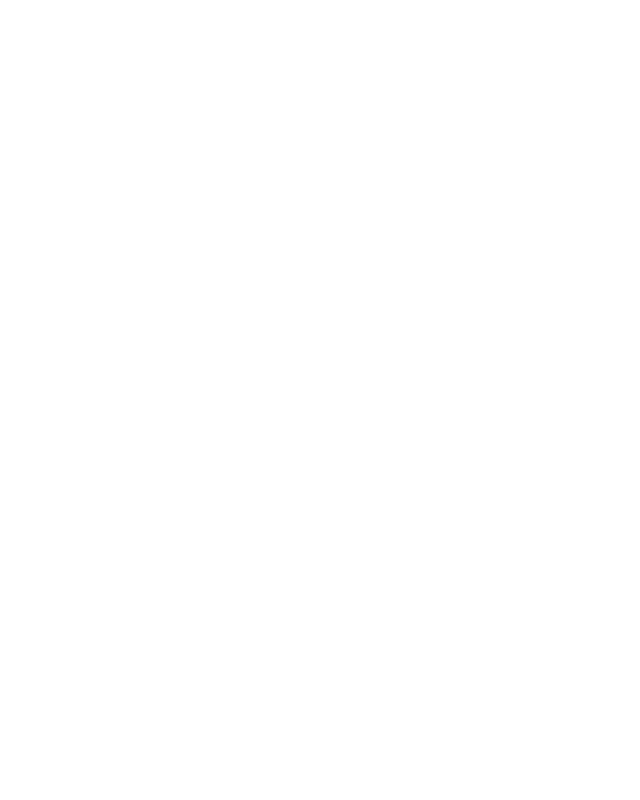
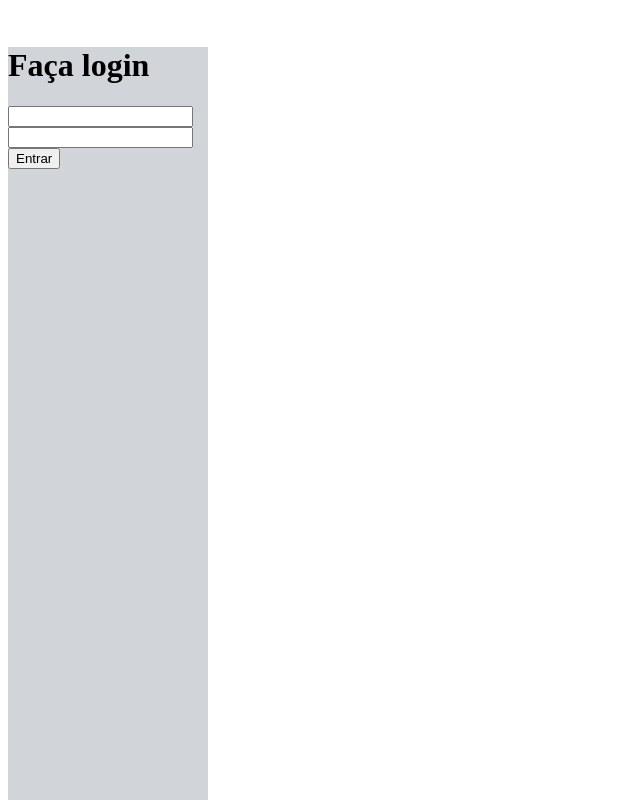
Before and after one commit to LuizNunes06/Front-End-Hackathon, a Vue app: page /login in a window 1280 px wide. Before the commit this address had no page. Shown: the top 800 px of the page, without its empty margins (0-640 px from the left). Built offline with nearby package versions, Linux system fonts and the light colour scheme.

Commit message:
feat: Iniciando estruturação da página de login

```diff
--- /dev/null
+++ b/src/components/Authentication/DefaultLogin.vue
@@ -0,0 +1,15 @@
+<script setup>
+    import DesktopLogin from "./Desktop/DesktopLogin.vue";
+    import MobileLogin from "./Mobile/MobileLogin.vue";
+
+    import { useScreen } from "@/composables/screen/screen.js";
+
+    const { isMobile } = useScreen();
+</script>
+
+<template>
+    <MobileLogin v-if="isMobile"/>
+    <DesktopLogin v-else/>
+</template>
+
+<style scoped></style>
--- /dev/null
+++ b/src/components/Authentication/Desktop/DesktopLogin.vue
@@ -0,0 +1,24 @@
+<script setup>
+</script>
+
+<template>
+    <div class="logo">
+        <img src="" alt="">
+    </div>
+    <div class="container">
+        <h1>Faça login</h1>
+
+        <input type="email" name="" id="">
+        <input type="password" name="" id="">
+
+        <button>Entrar</button>
+    </div>
+</template>
+
+<style scoped>
+    .container {
+        width: 200px;
+        height: 1000px;
+        background-color: var(--gray);
+    }
+</style>
--- /dev/null
+++ b/src/components/Authentication/Mobile/MobileLogin.vue
@@ -0,0 +1,21 @@
+<script setup>
+
+</script>
+
+<template>
+    <div class="logo">
+        <img src="" alt="">
+    </div>
+    <div class="container">
+        <h1>Faça login</h1>
+
+        <input type="email" name="" id="">
+        <input type="password" name="" id="">
+
+        <button>Entrar</button>
+    </div>
+</template>
+
+<style scoped>
+
+</style>
--- a/src/router/index.js
+++ b/src/router/index.js
@@ -9,6 +9,11 @@
       name: 'home',
       component: HomeView,
     },
+    {
+      path: '/login',
+      name: 'login',
+      component: () => import('../views/LoginView.vue'),
+    }
   ],
 })
 
--- /dev/null
+++ b/src/views/LoginView.vue
@@ -0,0 +1,12 @@
+<script setup>
+import DefaultLogin from "@/components/Authentication/DefaultLogin.vue";
+</script>
+
+<template>
+  <main>
+    <DefaultLogin />
+  </main>
+</template>
+
+<style scoped>
+</style>
```
